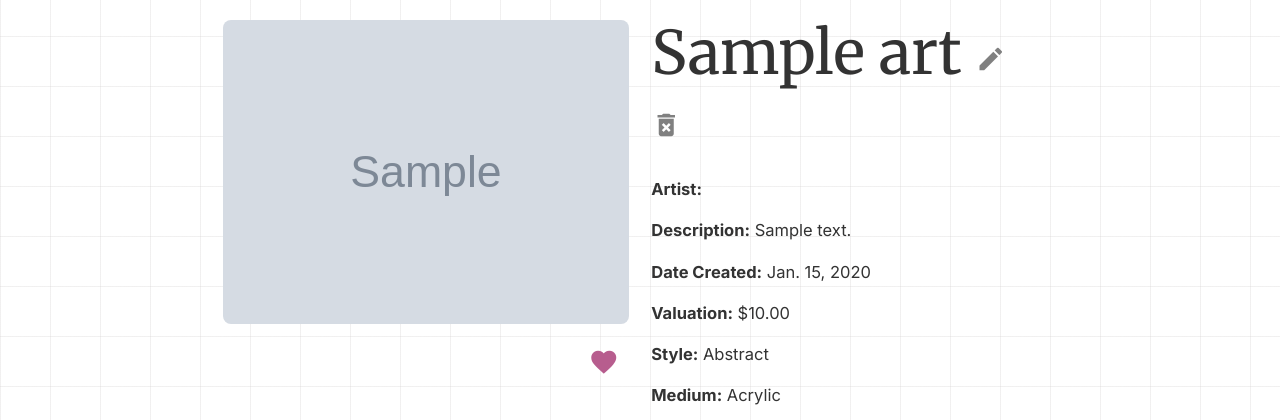
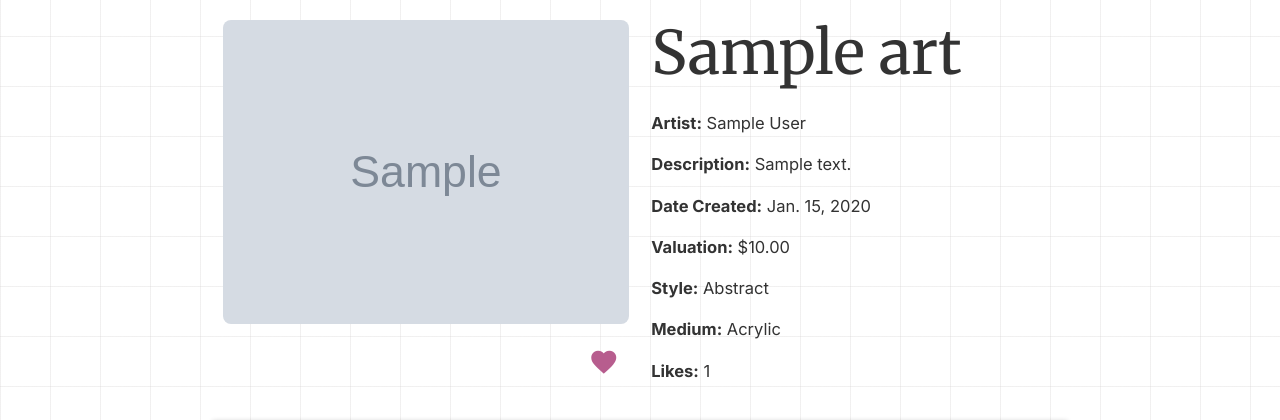
Before and after one commit to leon988/PG2, a Django app: page /art/1/ in a window 1280 px wide. Shown: the part 64-484 px from the top of the page. Run offline with Django 5.2, Linux system fonts and the light colour scheme; tables that the repository leaves empty hold one stand-in row (values such as "Sample post"); grey boxes marked "Sample" are stand-in pictures.

Commit message:
debugging art-details page

```diff
--- a/main_app/templates/main_app/art_detail.html
+++ b/main_app/templates/main_app/art_detail.html
@@ -16,16 +16,18 @@
     <div class="col s6">
         <!-- Art title as header on top right -->
         <h1 class="art-title">{{ art.title }}
+            {% if user.is_authenticated %}
         <a href="{% url 'arts_update' art.id %}" style="margin-right: 10px; color: grey;">
             <i class="small material-icons">create</i>
         </a>
         <a href="{% url 'arts_delete' art.id %}" style="color: grey;">
             <i class="small material-icons">delete_forever</i>
         </a>
+        {% endif %}
         </h1>
         <div>
             <div>
-                <p><span style="font-weight: bold;">Artist:</span> {{ user.first_name }} {{ user.last_name }}</p>
+                <p><span style="font-weight: bold;">Artist:</span> {{ art.user.first_name }} {{ art.user.last_name }}</p>
                 <p><span style="font-weight: bold;">Description:</span> {{ art.description }}</p>
                 <p><span style="font-weight: bold;">Date Created:</span> {{ art.date }}</p>
                 <p><span style="font-weight: bold;">Valuation:</span> ${{ art.price }}</p>
```
